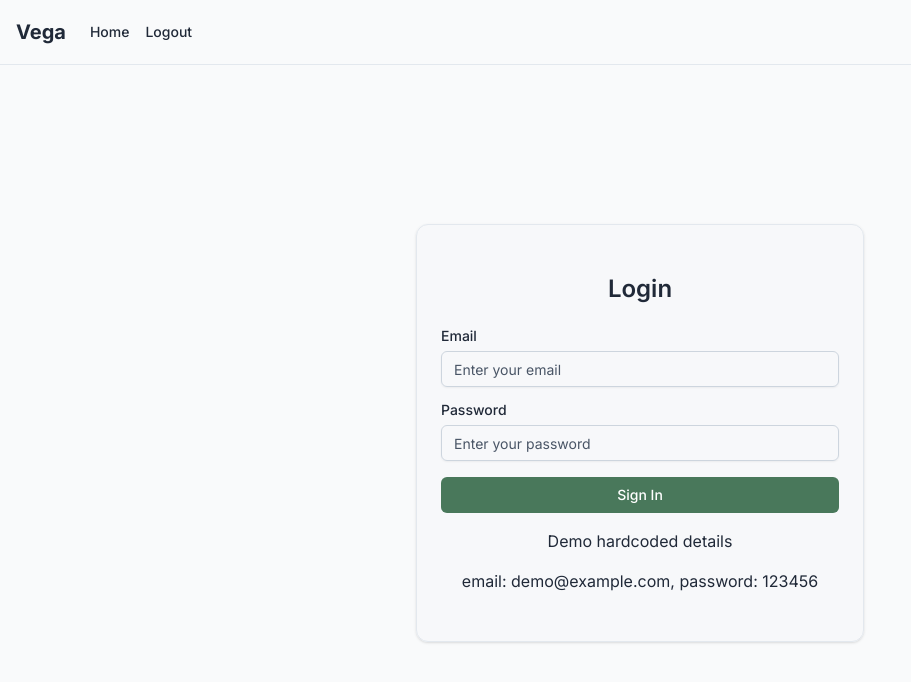
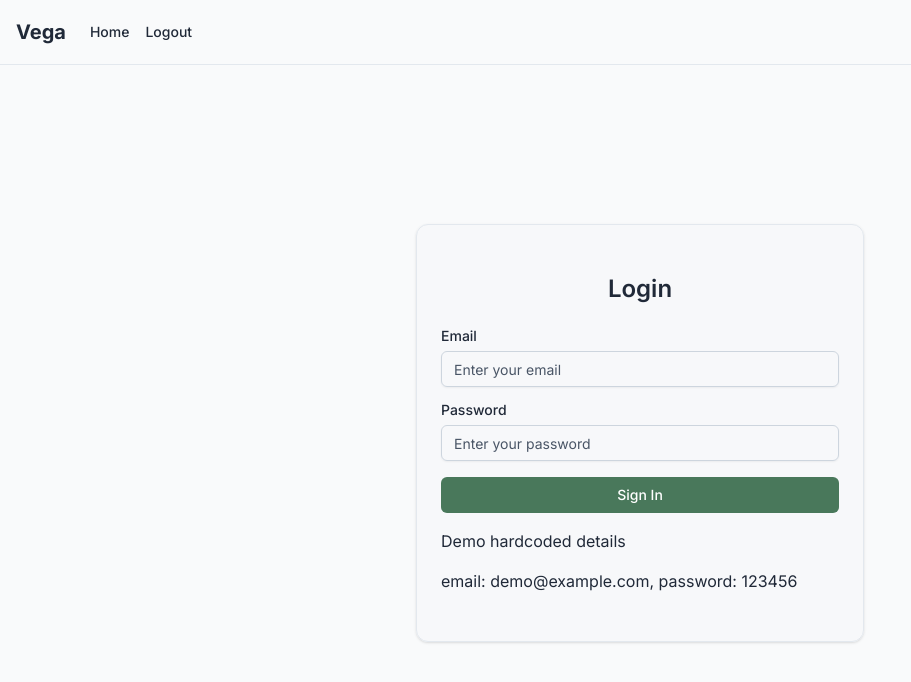
Before and after one commit to simonccarter/vegaInvestments, a React (Vite) app: page /login in a window 1280 px wide. Shown: the top 682 px of the page, without its empty margins (0-911 px from the left). Built offline with nearby package versions, Linux system fonts and the light colour scheme; no server answers.

Commit message:
Rm redundent App.css file

```diff
--- a/src/App.css
+++ /dev/null
@@ -1,5 +0,0 @@
-#root {
-  width: 100%;
-  margin: 0 auto;
-  text-align: center;
-}
--- a/src/App.tsx
+++ b/src/App.tsx
@@ -1,6 +1,5 @@
 import { Navbar } from '@/components/layout/navbar'
 import { AppRoutes } from '@/routes/AppRoutes'
-import './App.css'
 
 function App() {
   return (
```
